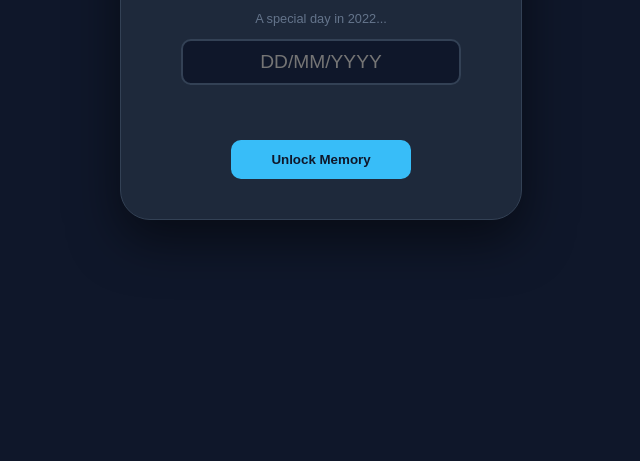
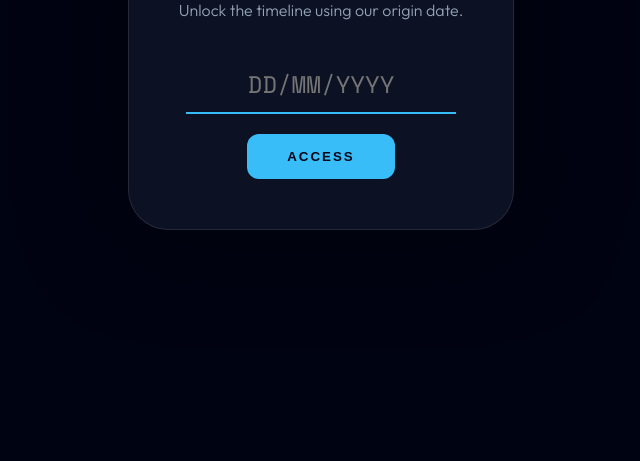
Before and after one commit to ajitgawas321/birthday, a plain HTML site: page index.html in a window 1280 px wide. Shown: the part 339-800 px from the top of the page, without its empty margins (319-959 px from the left). Drawn offline with nearby package versions, Linux system fonts and the light colour scheme.

Commit message:
Update index.html

```diff
--- a/index.html
+++ b/index.html
@@ -1,39 +1,49 @@
 <!DOCTYPE html>
-<html>
+<html lang="en">
 <head>
-    <title>The Guessing Game 🕵️‍♂️</title>
+    <meta charset="UTF-8"><title>The Constant</title>
+    <link href="https://fonts.googleapis.com/css2?family=Space+Mono&family=Outfit:wght@300&display=swap" rel="stylesheet">
     <style>
-        body { margin: 0; height: 100vh; background: #0f172a; display: flex; justify-content: center; align-items: center; font-family: 'Poppins', sans-serif; color: white; }
-        .game-card { background: #1e293b; padding: 40px; border-radius: 30px; text-align: center; box-shadow: 0 20px 50px rgba(0,0,0,0.5); width: 320px; border: 1px solid #334155; }
-        input { background: #0f172a; border: 2px solid #334155; border-radius: 10px; color: #38bdf8; font-size: 1.2rem; text-align: center; padding: 10px; width: 80%; outline: none; transition: 0.3s; }
-        input:focus { border-color: #38bdf8; box-shadow: 0 0 15px rgba(56, 189, 248, 0.4); }
-        .btn { margin-top: 20px; padding: 12px 40px; border-radius: 10px; border: none; background: #38bdf8; color: #0f172a; font-weight: bold; cursor: pointer; transition: 0.3s; }
-        .btn:hover { transform: scale(1.05); background: #7dd3fc; }
-        #hint { margin-top: 15px; font-size: 0.9rem; color: #94a3b8; min-height: 20px; }
+        body { margin: 0; height: 100vh; background: #020617; display: flex; justify-content: center; align-items: center; font-family: 'Outfit', sans-serif; color: #94a3b8; overflow: hidden; }
+        #canvas { position: absolute; top: 0; left: 0; z-index: 1; }
+        .login-card { position: relative; z-index: 10; background: rgba(15, 23, 42, 0.8); backdrop-filter: blur(20px); padding: 50px; border-radius: 40px; border: 1px solid rgba(255,255,255,0.1); text-align: center; box-shadow: 0 0 100px rgba(0,0,0,0.5); }
+        input { background: transparent; border: none; border-bottom: 2px solid #38bdf8; color: #fff; font-size: 1.5rem; text-align: center; padding: 10px; outline: none; font-family: 'Space Mono', monospace; width: 250px; margin: 20px 0; }
+        .btn { background: #38bdf8; color: #020617; border: none; padding: 15px 40px; border-radius: 12px; font-weight: bold; cursor: pointer; transition: 0.3s; letter-spacing: 2px; }
+        .btn:hover { box-shadow: 0 0 30px #38bdf8; transform: scale(1.05); }
     </style>
 </head>
 <body>
-    <div class="game-card">
-        <h2>Guess the Magic Date 🕯️</h2>
-        <p style="font-size: 0.8rem; color: #64748b;">A special day in 2022...</p>
-        <input type="text" id="guess" placeholder="DD/MM/YYYY">
-        <div id="hint"></div>
-        <button class="btn" onclick="checkGuess()">Unlock Memory</button>
+    <canvas id="canvas"></canvas>
+    <div class="login-card">
+        <h1 style="color:white; margin:0;">INITIATE_SESSION</h1>
+        <p>Unlock the timeline using our origin date.</p>
+        <input type="text" id="pass" placeholder="DD/MM/YYYY">
+        <br><button class="btn" onclick="verify()">ACCESS</button>
     </div>
 
     <script>
-        function checkGuess() {
-            const val = document.getElementById('guess').value;
-            const hint = document.getElementById('hint');
-            if (val === "30/10/2022") {
-                hint.innerText = "Correct! Redirecting...";
-                setTimeout(() => window.location.href = "page2.html", 1000);
-            } else {
-                hint.innerText = "Close, but no! Try again... 🧐";
-                document.querySelector('.game-card').style.animation = "shake 0.3s";
-                setTimeout(() => document.querySelector('.game-card').style.animation = "", 300);
-            }
+        const canvas = document.getElementById('canvas');
+        const ctx = canvas.getContext('2d');
+        canvas.width = window.innerWidth; canvas.height = window.innerHeight;
+        let particles = [];
+
+        class Particle {
+            constructor(x, y) { this.x = x; this.y = y; this.text = Math.random() > 0.5 ? "30" : "10"; this.speed = Math.random() * 3 + 1; this.opacity = 1; }
+            draw() { ctx.fillStyle = `rgba(56, 189, 248, ${this.opacity})`; ctx.fillText(this.text, this.x, this.y); }
+            update() { this.y += this.speed; this.opacity -= 0.01; }
         }
+
+        window.addEventListener('mousemove', (e) => {
+            for(let i=0; i<2; i++) particles.push(new Particle(e.x + (Math.random()*50-25), e.y));
+        });
+
+        function animate() {
+            ctx.fillStyle = 'rgba(2, 6, 23, 0.2)'; ctx.fillRect(0,0,canvas.width, canvas.height);
+            particles.forEach((p, i) => { p.update(); p.draw(); if(p.opacity <= 0) particles.splice(i, 1); });
+            requestAnimationFrame(animate);
+        }
+        animate();
+        function verify() { if(document.getElementById('pass').value === "30/10/2022") window.location.href="page2.html"; }
     </script>
 </body>
 </html>
```
